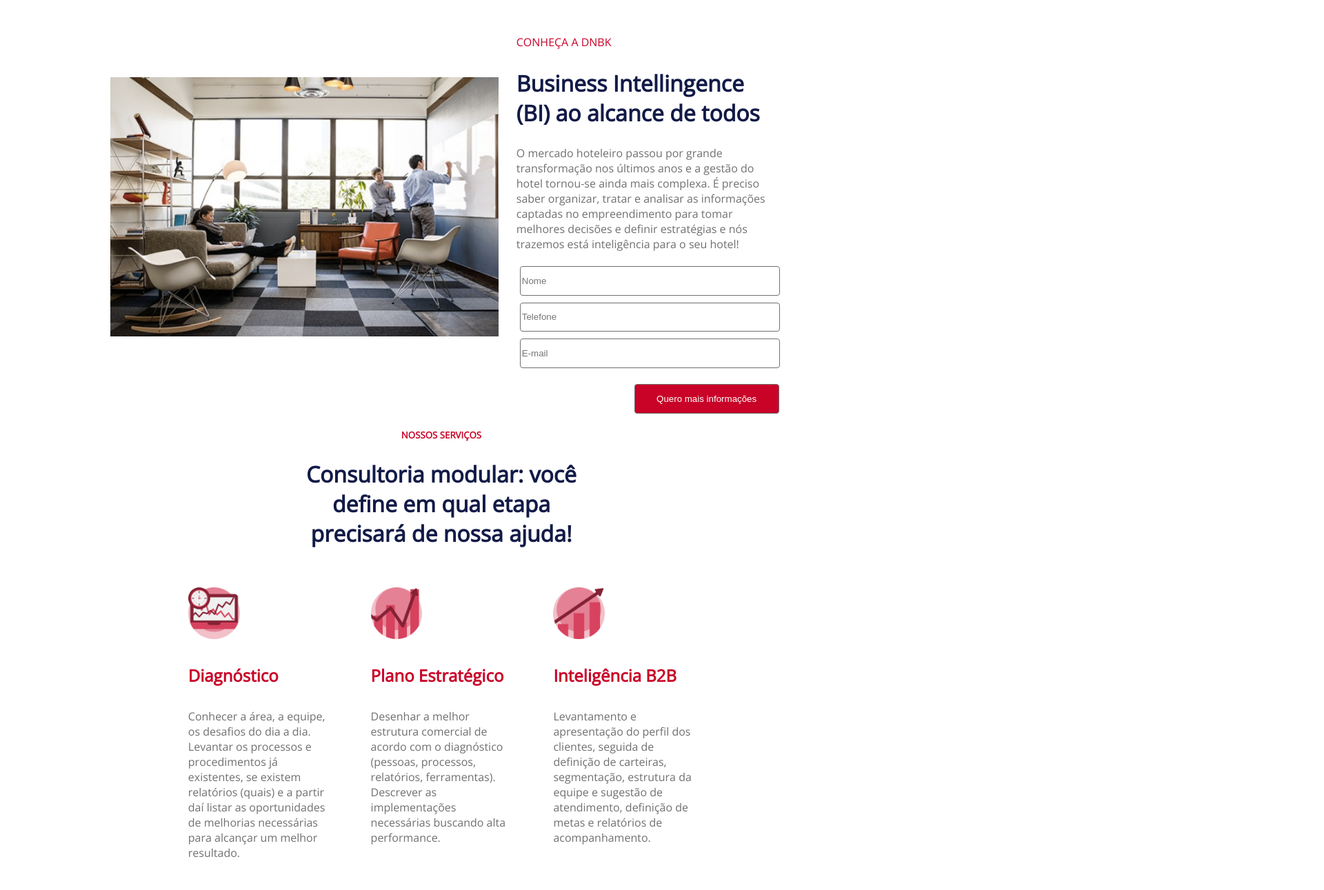
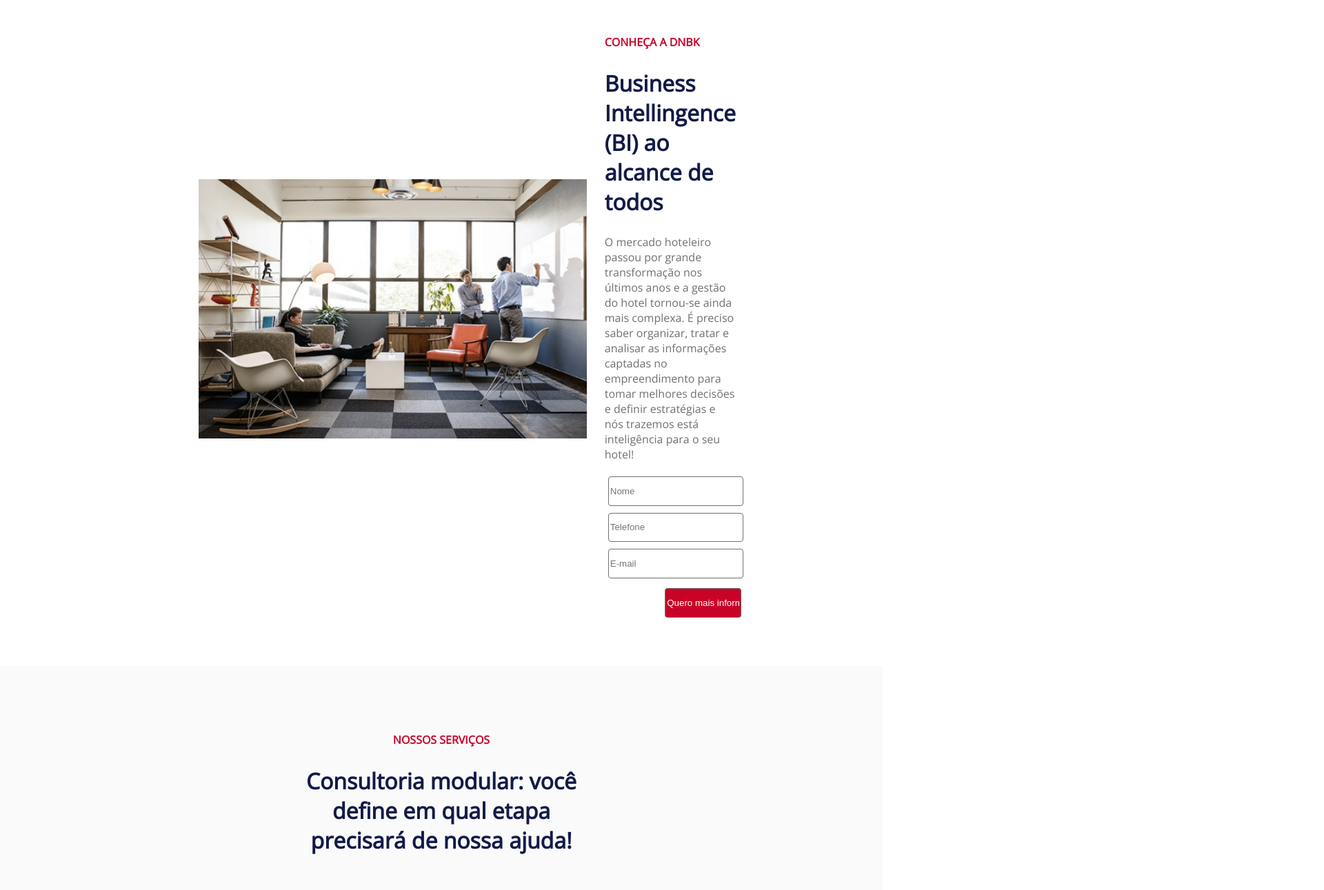
Before and after one commit to AnaAliceCosta/dnbk, a website: page index.html in a window 1280 px wide. Shown: the top 1291 px of the page at 69% size, 1920 px wide, since content can reach past the window. Drawn offline with nearby package versions, Linux system fonts and the light colour scheme.

Commit message:
sobre e servicos

```diff
--- a/assets/scss/arquivos/_base.scss
+++ b/assets/scss/arquivos/_base.scss
@@ -6,6 +6,6 @@ body{
 }
 
 .container {
-    width: 75vw;
+    width: 55vw;
     margin: 0 auto;
 }
--- a/assets/scss/arquivos/_servicos.scss
+++ b/assets/scss/arquivos/_servicos.scss
@@ -1,11 +1,17 @@
-.servicos__container {
-  margin: 0 auto;
-}
+// .servicos__container {
+//   margin: 0 auto;
+// }
+
+.servicos {
+  padding-top: 70px;
+
+  background-color: $cinza-claro;
   .servicos__intro {
     margin: 0 auto;
     width: 35vw;
     text-align: center;
     h5 {
+      font-size: $font-size-texto;
       color: $cor-titulo-vermelho;
       text-transform: uppercase;
     }
@@ -44,3 +50,11 @@
     width: 74.8px;
     height: 74.8px;
   }
+
+  .servicos__curva {
+    width: 0;
+    height: 0;
+    border-bottom: 100px solid $azul;
+    border-left: 2060px solid transparent;
+  }
+}
--- a/assets/scss/arquivos/_sobre.scss
+++ b/assets/scss/arquivos/_sobre.scss
@@ -1,9 +1,12 @@
 .sobre {
     @include flex(center,space-around);
+
+    padding-bottom: 70px;
 
     .titulo {
         color: $cor-titulo-vermelho;
         font-size: $font-size-texto;
+        text-transform: uppercase;
         margin-top: 50px;
     }
     .subtitulo{
--- a/index.html
+++ b/index.html
@@ -14,7 +14,7 @@
 
   <body>
     <!-- Sobre a empresa -->
-    <section>
+    <section id="sobre">
       <div class="sobre container">
         <img
           class="img"
@@ -22,8 +22,8 @@
           alt="Foto sobre DNBK"
         />
 
-        <div>
-          <p class="titulo">CONHEÇA A DNBK</p>
+        <div class="divtexto">
+          <h5 class="titulo">Conheça a DNBK</h5>
           <h2 class="subtitulo">
             Business Intellingence (BI) ao alcance de todos
           </h2>
@@ -45,7 +45,7 @@
       </div>
     </section>
 
-    <section class="servicos">
+    <section id="servicos" class="servicos">
       <div class="servicos__container">
         <div class="servicos__intro">
           <h5>Nossos Serviços</h5>
```
Also changed, not shown: assets/style.css. Lines whose indentation alone changed are shown as unchanged.
